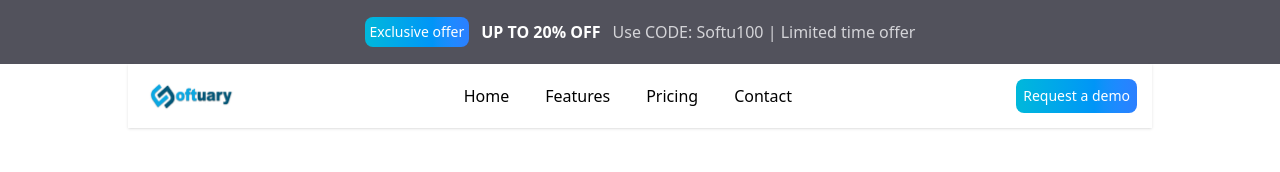
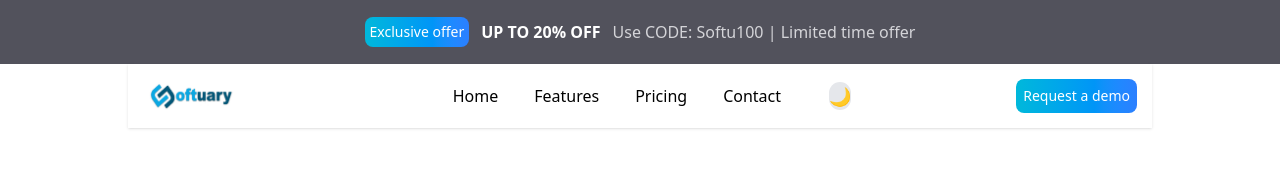
Before and after one commit to sombas100/softu-smarthub, a React (Vite) app in the folder client/: page / in a window 1280 px wide. Shown: the top 172 px of the page. Built offline with nearby package versions, Linux system fonts and the light colour scheme.

Commit message:
Implement darkmode feature

```diff
--- a/client/package.json
+++ b/client/package.json
@@ -10,6 +10,7 @@
     "preview": "vite preview"
   },
   "dependencies": {
+    "@heroicons/react": "^2.2.0",
     "@tailwindcss/vite": "^4.0.9",
     "bootstrap": "^5.3.3",
     "flowbite": "^3.1.2",
--- a/client/src/components/Navbar.jsx
+++ b/client/src/components/Navbar.jsx
@@ -1,8 +1,30 @@
-import React from "react";
+import React, { useState, useEffect } from "react";
 import { navLinks } from "../constants/links";
 import logo from "../assets/smarthub.png";
 
 const Navbar = () => {
+  const [darkMode, setDarkMode] = useState(
+    localStorage.getItem("theme") === "dark"
+  );
+
+  const toggleDarkMode = () => {
+    if (darkMode) {
+      document.body.classList.remove("dark-mode");
+      localStorage.setItem("theme", "light");
+    } else {
+      document.body.classList.add("dark-mode");
+      localStorage.setItem("theme", "dark");
+    }
+    setDarkMode(!darkMode);
+  };
+
+  useEffect(() => {
+    if (darkMode) {
+      document.body.classList.add("dark-mode");
+    } else {
+      document.body.classList.remove("dark-mode");
+    }
+  }, [darkMode]);
   return (
     <>
       <nav className="layout bg-white border-gray-200 dark:bg-gray-900 shadow">
@@ -61,6 +83,18 @@ const Navbar = () => {
                 </li>
               ))}
             </ul>
+            <button
+              onClick={toggleDarkMode}
+              className="p-2 rounded-full translate-x-12 bg-gray-200 hover:cursor-pointer dark:bg-gray-700 transition"
+            >
+              {darkMode ? (
+                <span className="text-yellow-400 text-lg font-bold">☀️</span>
+              ) : (
+                <span className="text-gray-800 dark:text-gray-200 text-lg font-bold">
+                  🌙
+                </span>
+              )}
+            </button>
           </div>
         </div>
       </nav>
--- a/client/src/index.css
+++ b/client/src/index.css
@@ -1,6 +1,19 @@
 @import "tailwindcss";
 @plugin "flowbite/plugin";
 @source "../node_modules/flowbite";
+
+body {
+  background-color: white;
+  color: black;
+  transition: background-color 0.3s, color 0.3s;
+}
+
+
+body.dark-mode {
+  background-color: #1a202c;
+  color: white;
+
+}
 
 * {
   margin: 0;
--- /dev/null
+++ b/client/tailwind.config.js
@@ -0,0 +1,8 @@
+/** @type {import('tailwindcss').Config} */
+module.exports = {
+  darkMode: "class",
+  theme: {
+    extend: {},
+  },
+  plugins: [],
+};
```
Also changed, not shown: 1 other file (tests, documents, lock files or other folders).
